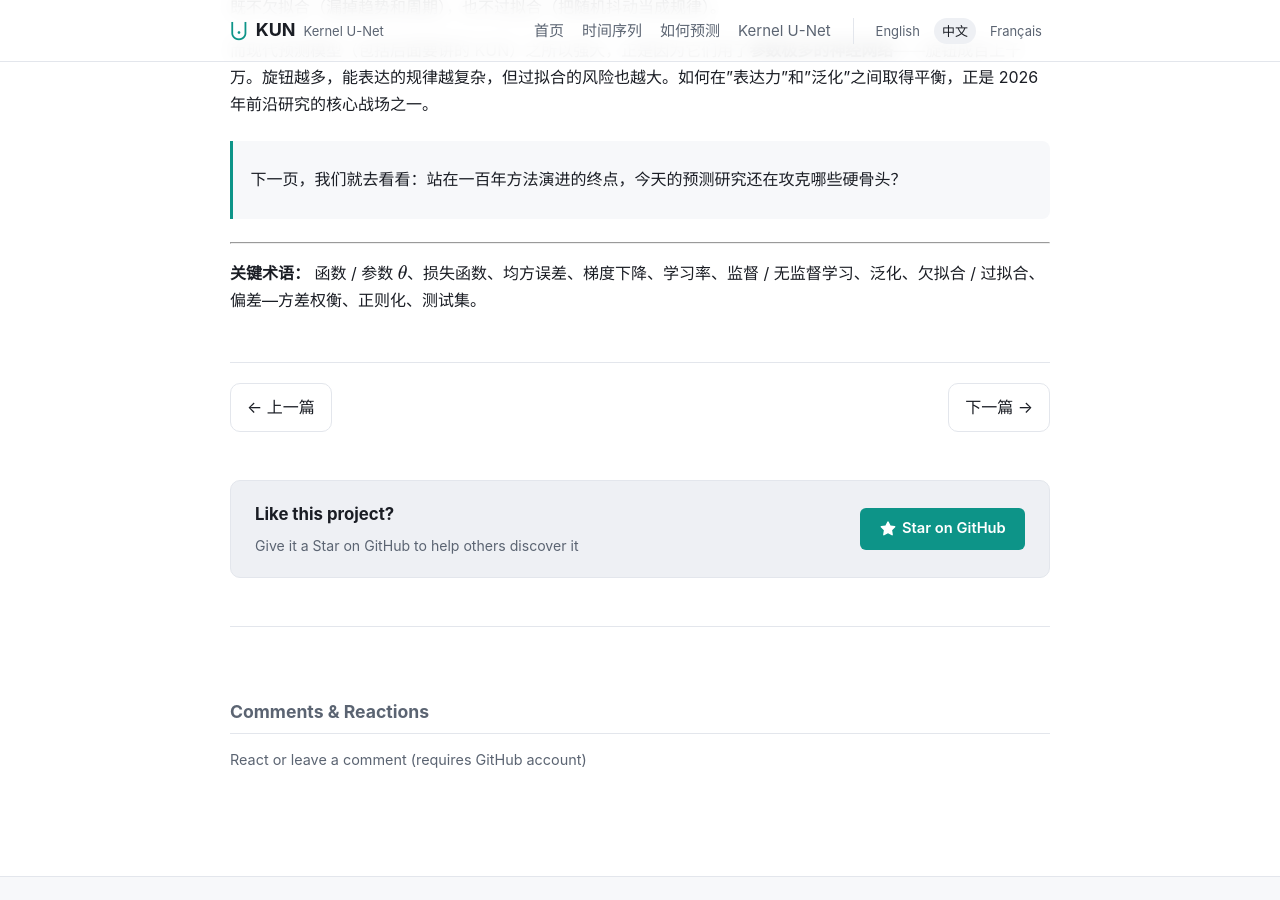
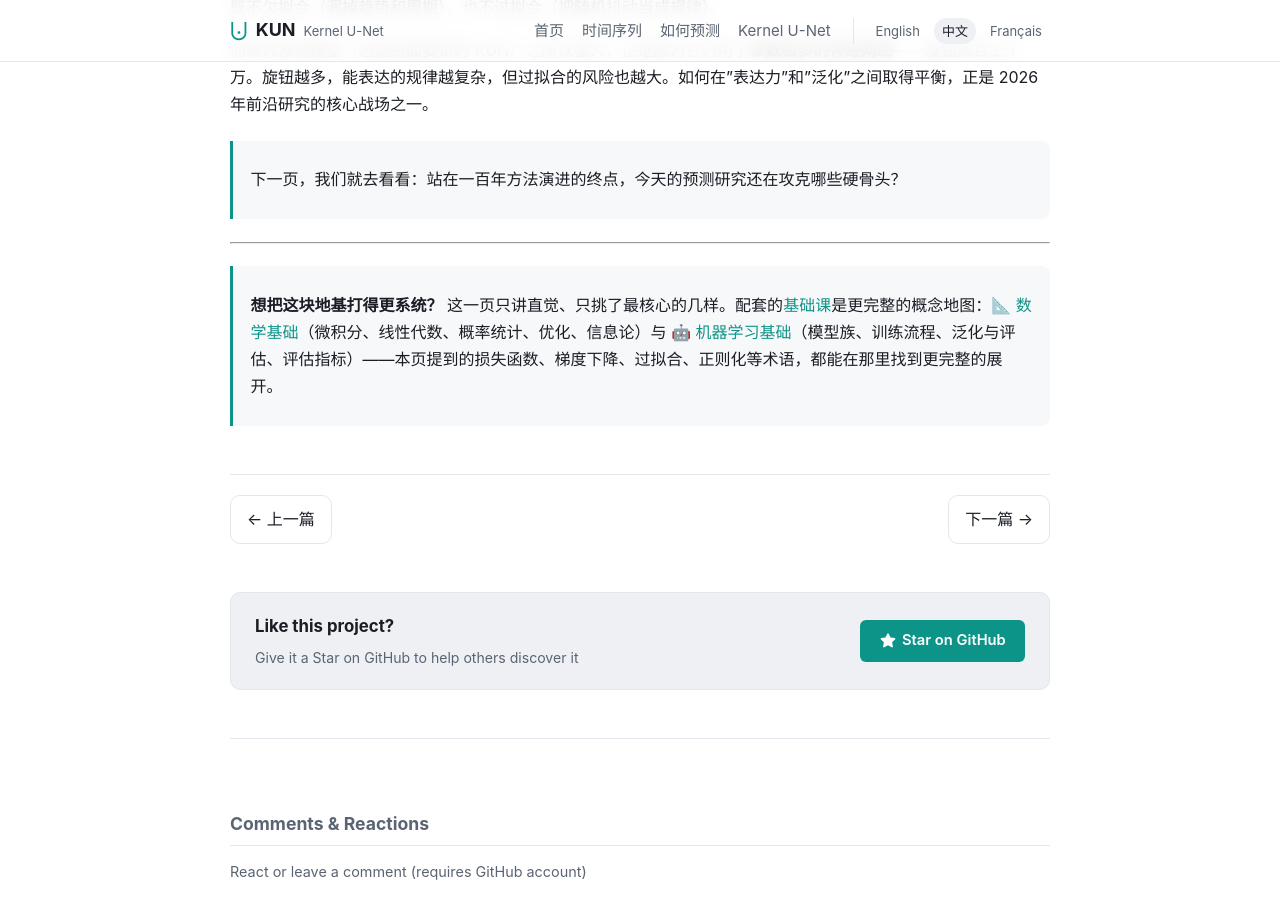
Before and after one commit to JiangYou2025/kun, a Jekyll site: the page built from zh/math-ml-foundations.md, in a window 1280 px wide and 900 px high, scrolled down 2869 px. Built offline with Jekyll 4.4.1, drawn with Linux system fonts in a browser that asks for light colours; formulas are drawn with MathJax 3; comment, search, counter and statistics services are not loaded.

Commit message:
Link journey foundations page to the foundation courses; drop duplicate term list
The /zh/math-ml-foundations/ page had no link to /foundations/. Add a
deep-dive pointer to 数学基础 and 机器学习基础, and replace the bottom
key-terms list (which duplicated those courses) with that pointer.

Co-Authored-By: Claude Opus 4.8 (1M context) <noreply@anthropic.com>

```diff
--- a/zh/math-ml-foundations.md
+++ b/zh/math-ml-foundations.md
@@ -177,4 +177,4 @@ $$\theta \leftarrow \theta - \eta \,\nabla L(\theta)$$
 
 ---
 
-**关键术语：** 函数 / 参数 $\theta$、损失函数、均方误差、梯度下降、学习率、监督 / 无监督学习、泛化、欠拟合 / 过拟合、偏差—方差权衡、正则化、测试集。
+> **想把这块地基打得更系统？** 这一页只讲直觉、只挑了最核心的几样。配套的[基础课](../../foundations/)是更完整的概念地图：[📐 数学基础](../../foundations/math/)（微积分、线性代数、概率统计、优化、信息论）与 [🤖 机器学习基础](../../foundations/ml/)（模型族、训练流程、泛化与评估、评估指标）——本页提到的损失函数、梯度下降、过拟合、正则化等术语，都能在那里找到更完整的展开。
```
